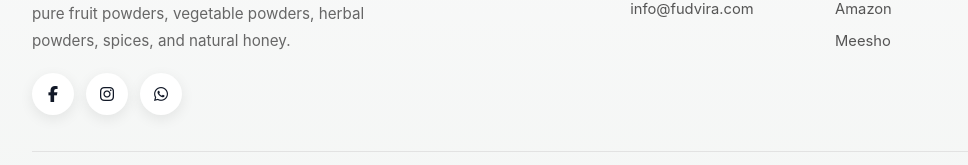
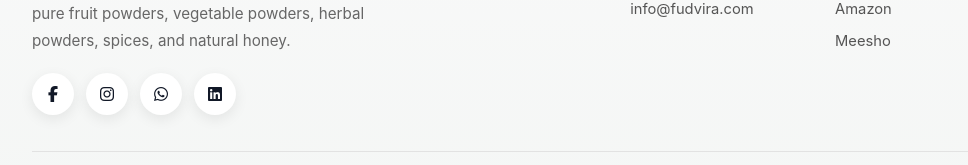
Before and after one commit to Witzcode0/fudvira_catalogue_fe, a React (Vite) app: page / in a window 1280 px wide. Shown: the part 2282-2447 px from the top of the page, without its empty margins (128-1096 px from the left). Built offline with nearby package versions, Linux system fonts and the light colour scheme; no server answers.

Commit message:
add linkdin link of fudvira

```diff
--- a/src/components/Footer.jsx
+++ b/src/components/Footer.jsx
@@ -31,7 +31,7 @@
               </a>
 
               <a
-                href="https://www.instagram.com/fudvira"
+                href="https://www.instagram.com/fudvira_"
                 target="_blank"
                 rel="noopener noreferrer"
               >
@@ -45,6 +45,15 @@
               >
                 <i className="fab fa-whatsapp"></i>
               </a>
+
+              <a
+                href="https://www.linkedin.com/company/110510031/admin/dashboard/"
+                target="_blank"
+                rel="noopener noreferrer"
+              >
+                <i className="fab fa-linkedin"></i>
+              </a>
+
             </div>
           </div>
 
```
